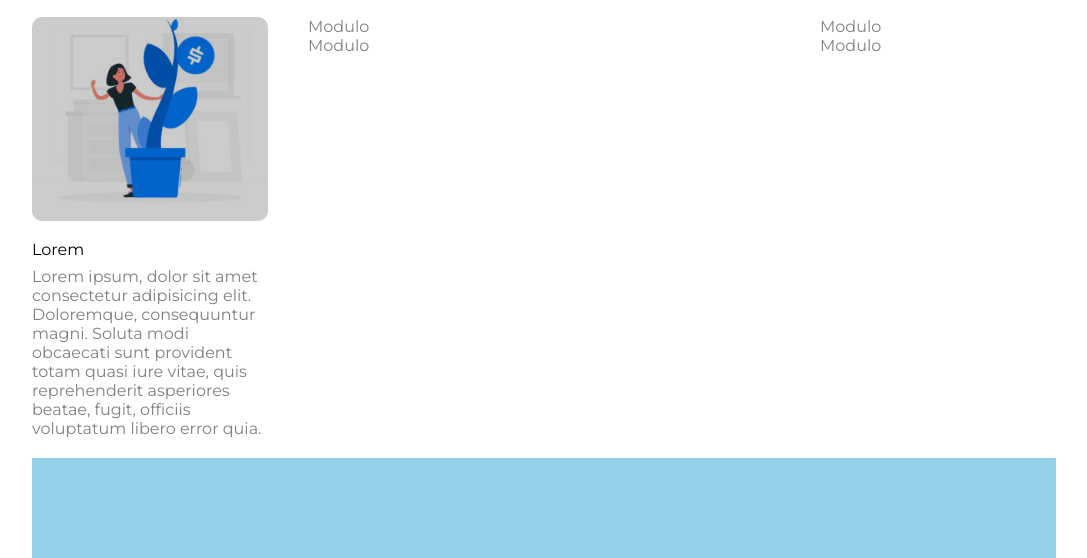
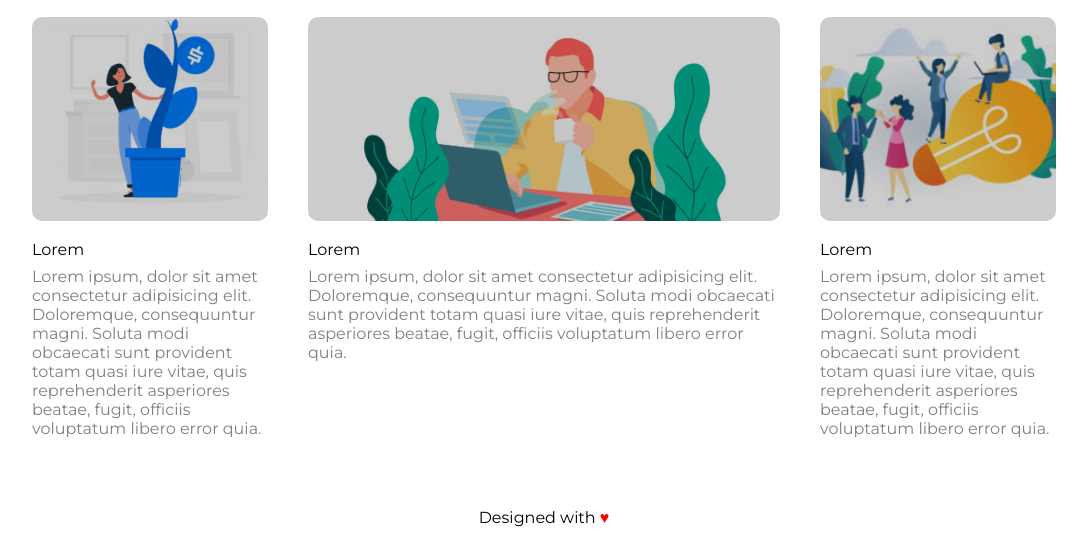
Before and after one commit to AsiaDeMartino/htmlcss-wp, a plain HTML site: page index.html in a window 1280 px wide. Shown: the part 705-1263 px from the top of the page, without its empty margins (96-1183 px from the left). Drawn offline with Linux system fonts and the light colour scheme.

Commit message:
aggiunti secondo e terzo modulo e footer

```diff
--- a/index.html
+++ b/index.html
@@ -54,7 +54,7 @@
                     <div class="riga">
                         <div class="col-25">
                             <div class="modulo">
-                                <img class="imgpiccola" src="img/img-1.jpg" alt="">
+                                <img class="img" src="img/img-1.jpg" alt="">
                             </div>
                             <div class="modulo">
                                 <h4>Lorem</h4>
@@ -62,12 +62,22 @@
                             </div>
                         </div>
                         <div class="col-50">
-                            <div class="modulo">Modulo</div>
-                            <div class="modulo">Modulo</div>
+                            <div class="modulo">
+                                <img class="img" src="img/banner-2.jpg" alt="">
+                            </div>
+                            <div class="modulo">
+                                <h4>Lorem</h4>
+                                <p>Lorem ipsum, dolor sit amet consectetur adipisicing elit. Doloremque, consequuntur magni. Soluta modi obcaecati sunt provident totam quasi iure vitae, quis reprehenderit asperiores beatae, fugit, officiis voluptatum libero error quia.</p>
+                            </div>
                         </div>
                         <div class="col-25">
-                            <div class="modulo">Modulo</div>
-                            <div class="modulo">Modulo</div>
+                            <div class="modulo">
+                                <img class="img" src="img/img-3.jpg" alt="">
+                            </div>
+                            <div class="modulo">
+                                <h4>Lorem</h4>
+                                <p>Lorem ipsum, dolor sit amet consectetur adipisicing elit. Doloremque, consequuntur magni. Soluta modi obcaecati sunt provident totam quasi iure vitae, quis reprehenderit asperiores beatae, fugit, officiis voluptatum libero error quia.</p>
+                            </div>
                         </div>
                     </div>
                 </div>
@@ -75,7 +85,7 @@
         </main>
     </div>
     <footer>
-        <div class="container"></div>
+        <div class="container">Designed with <span class="cuore">&hearts;</span></div>
     </footer>
 
 </body>
--- a/style.css
+++ b/style.css
@@ -70,10 +70,6 @@ header{
     margin-bottom: 20px;
 }
 
-footer .container{
-    background-color: rgb(149, 208, 232);
-}
-
 .riga [class^="col-"]{
     float: left;
     padding: 0 20px;
@@ -93,6 +89,8 @@ footer .container{
 
 .col-25{
     width: 25%;
+    display: inline-block;
+
 }
 
 .col-50{
@@ -125,7 +123,7 @@ footer .container{
     padding-top: 10px;
 }
 
-.imgpiccola{
+.img{
     height: 204px;
     width: 100%;
     filter: brightness(80%);
@@ -134,13 +132,21 @@ footer .container{
     margin-bottom: 15px;
 }
 
+
 .modulo h4{
     font-weight:400;
     color: black;
     margin-bottom: 8px;
 }
 
+.cuore{
+    color: red;
+}
 
+footer .container{
+    text-align: center;
+    padding-top: 50px;
+}
 /* debug */
 
 .debug header .container{
```
Also changed, not shown: 1 other file.
